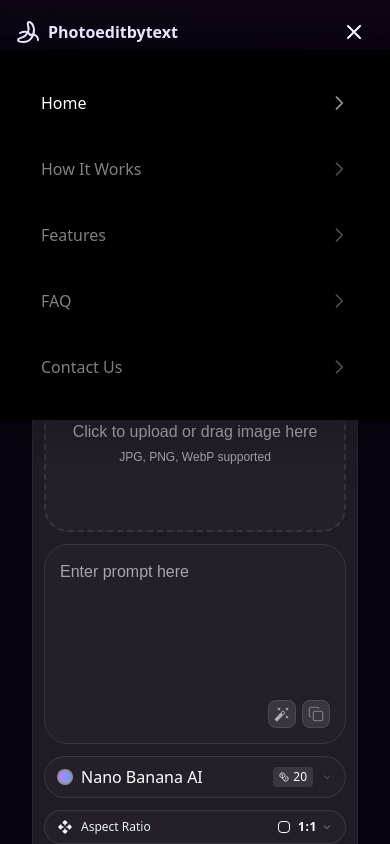
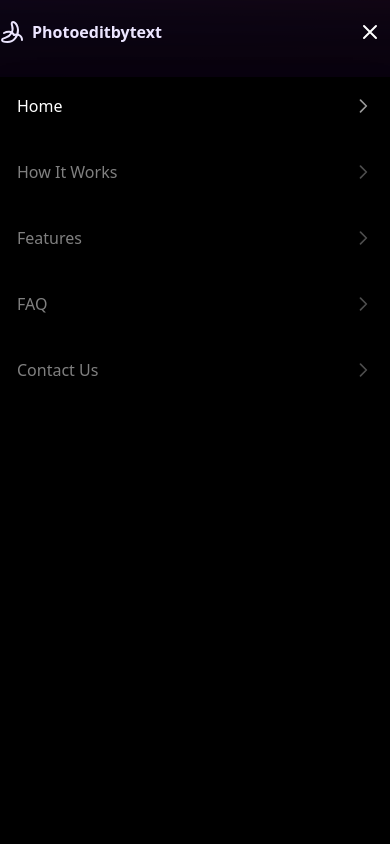
Before and after one commit to darshil-2003/Nano-banana, a Next.js app: page / in a window 390 px wide. Both pictures are taken after a click on the button 354 px from the left and 32 px from the top of the page. Shown: the top 844 px of the page. Built offline with nearby package versions, Linux system fonts and the light colour scheme.

Commit message:
Refactor header and landing page styles for improved layout and responsiveness. Adjusted z-index values and removed unnecessary classes to enhance visual consistency.

```diff
--- a/src/app/page.tsx
+++ b/src/app/page.tsx
@@ -22,7 +22,7 @@
       variants={pageVariants}
       transition={{ type: "tween", ease: "anticipate", duration: 0.5 }}
     >
-      <div className="bg-[#08020e] text-white min-h-screen relative overflow-x-hidden pt-[80px] sm:pt-[90px]">
+      <div className="bg-[#08020e] text-white min-h-screen  overflow-x-hidden pt-[80px] sm:pt-[90px]">
         {/* Background Effects */}
         <motion.div
           className="fixed inset-0 pointer-events-none"
--- a/src/components/Header/index.tsx
+++ b/src/components/Header/index.tsx
@@ -35,7 +35,7 @@
   }, [mobileMenuOpen]);
   return (
     <motion.header
-      className={`fixed top-0 left-0 right-0 z-[9999] border-b border-white/5 px-4 sm:px-6 lg:px-16 xl:px-[222px] py-3 sm:py-[18px] transition-all duration-300 ${
+      className={`fixed top-0 left-0 right-0 z-[9998] border-b  border-white/5  sm:px-6 lg:px-16 xl:px-[222px] py-3 sm:py-[18px] transition-all duration-300 ${
         isScrolled
           ? "bg-[#161617]/60 backdrop-blur-xl border-white/10"
           : "bg-transparent"
@@ -162,14 +162,14 @@
         <>
           {/* Background Overlay */}
           <div
-            className="sm:hidden relative inset-0 bg-black/60 backdrop-blur-sm "
+            className="sm:hidden relative  z-[9999]  h-full  bg-black/60 backdrop-blur-sm w-full"
             onClick={() => setMobileMenuOpen(false)}
           />
 
           {/* Mobile Menu */}
-          <div className="sm:hidden fixed left-0 right-0 top-[50px] w-full bg-black  overflow-hidden shadow-2xl mobile-menu-slide z-[9999]">
+          <div className="sm:hidden  w-full bg-black    overflow-hidden shadow-2xl mobile-menu-slide z-[9999] h-full mt-[25px] ">
             {/* Navigation Items */}
-            <nav className="flex flex-col p-6 space-y-2">
+            <nav className="flex flex-col p-0 space-y-2 h-screen inset-0 w-full">
               {[
                 { href: "#hero", label: "Home", id: "hero" },
                 {
```
